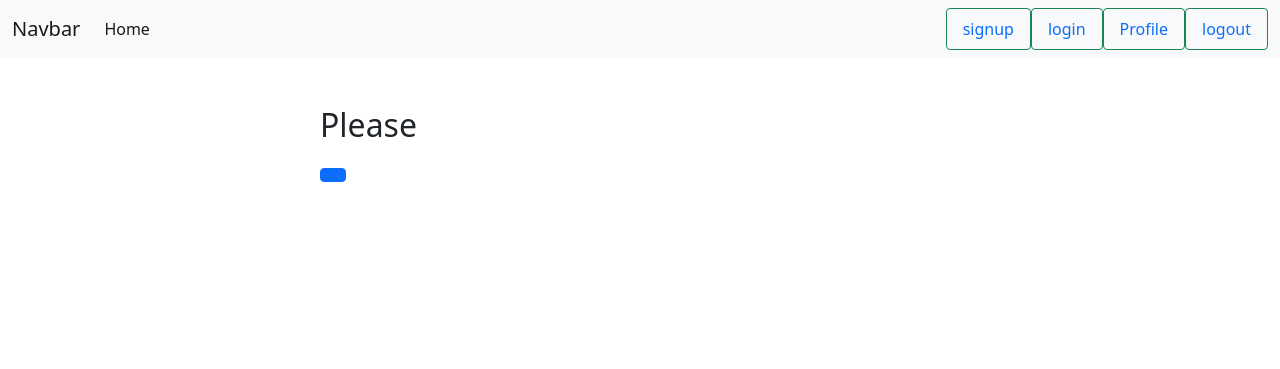
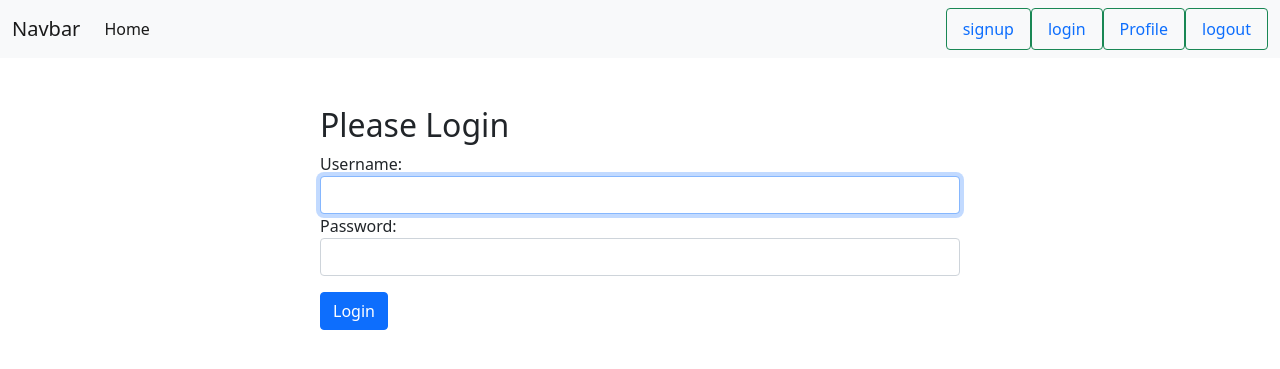
Before and after one commit to dmmonir2003/PHI-SDP-mid-turm, a Django app: page /profiles/login/ in a window 1280 px wide. Shown: the top 369 px of the page. Run offline with Django 4.2, Linux system fonts and the light colour scheme; some libraries are stand-ins or nearby versions.

Commit message:
login page and authentication model form and views function create

```diff
--- a/profiles/templates/form.html
+++ b/profiles/templates/form.html
@@ -4,10 +4,10 @@
 
 {% if messages %}
     {% for message in messages %}
-    <div class="alert alert-dismissible fade show" role="alert">
+    <div style='width: 30%;margin: auto; color: white;' class="alert mt-3 alert-dismissible fade show {% if message.tags == 'error' %}bg-danger{% elif message.tags == 'success' %}bg-success{% endif %}" role="alert">
         {{ message }}
         <button type="button" class="btn-close" data-bs-dismiss="alert" aria-label="Close"></button>
-      </div>
+    </div>
     {% endfor %}
 
 {% endif %}
@@ -16,26 +16,19 @@
 
 
 
-<form class='my-5' method='post' novalidate style='width: 50%; margin:auto;'>
+<form class='my-5' method='post'  style='width: 50%; margin:auto;' novalidate>
     <h2> Please {{type}}</h2>
     {% csrf_token %}
 
-    {% if form.non_fields_errors %}
-
-    {% for er in form.non_fields_errors %}
-
-    <p>{{er}}</p>
-
-    {% endfor %}
-
-    {% endif %}
 
     <!--{{form| crispy}}-->
 
     {% for fm in form %}
     <div>{{fm.label_tag}}
         {{fm}}
-        {{fm.errors|striptags}}</div>
+
+        {{fm.errors|striptags}}
+    </div>
     {% endfor %}
 
     <button type='submit' class='btn btn-primary my-3'>{{type}}</button>
--- a/profiles/views.py
+++ b/profiles/views.py
@@ -1,18 +1,41 @@
 from django.shortcuts import render,redirect
 from .forms import UserForm
 from django.contrib import messages
+from django.contrib.auth import authenticate,login
+from django.contrib.auth.forms import AuthenticationForm
 
 # Create your views here.
 def user_login(request):
-     return render(request,'form.html')
+      if request.method=='POST':
+              form=AuthenticationForm(request=request,data=request.POST)
+              if form.is_valid():
+                    name=form.cleaned_data['username']
+                    user_pass=form.cleaned_data['password']
+                    user=authenticate(username=name,password=user_pass)
+                    if user is not None:
+                           messages.success(request,'user login successfully !!')
+                           login(request,user)
+                           redirect('home_page')
+                    else:
+                        messages.error(request,'Invalid username or password')
+              else:
+                     form=AuthenticationForm()
+                     return render(request,'form.html',{'form': form, 'type': 'Login'})
+      else:
+        form=AuthenticationForm()
+        return render(request,'form.html',{'form': form, 'type': 'Login'})
 
 def user_signup(request):
         if request.method=='POST':
               form=UserForm(request.POST)
               if form.is_valid():
                     messages.success(request,'user created successfully !!')
-                    form.save(commit=False)
+                    form.save()
                     return redirect('user_login')
+              else:
+                 messages.error(request, 'Please correct the field .')
+
+                 return render(request, 'form.html', {'form': form, 'type':   'Signup'})
 
         else:
               form=UserForm()
```
Also changed, not shown: db.sqlite3.
